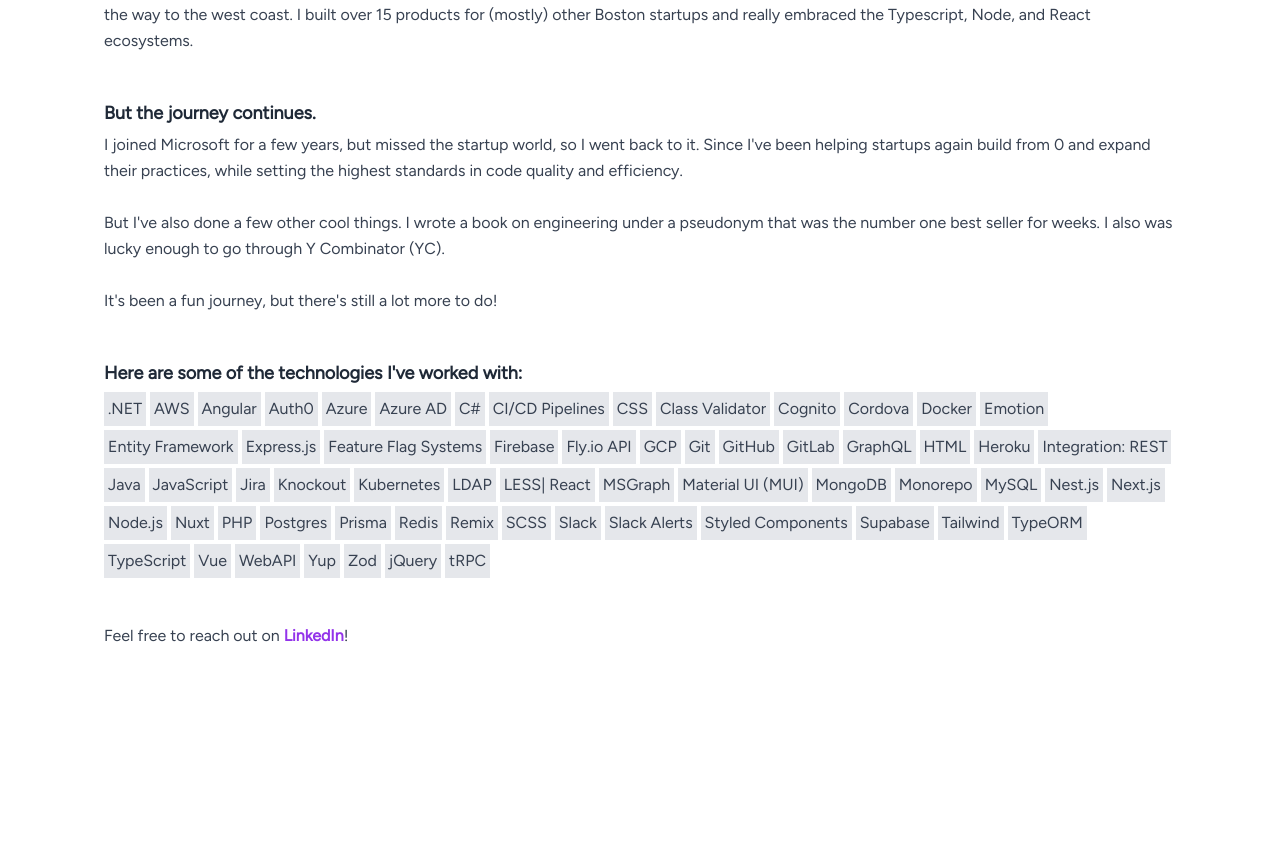
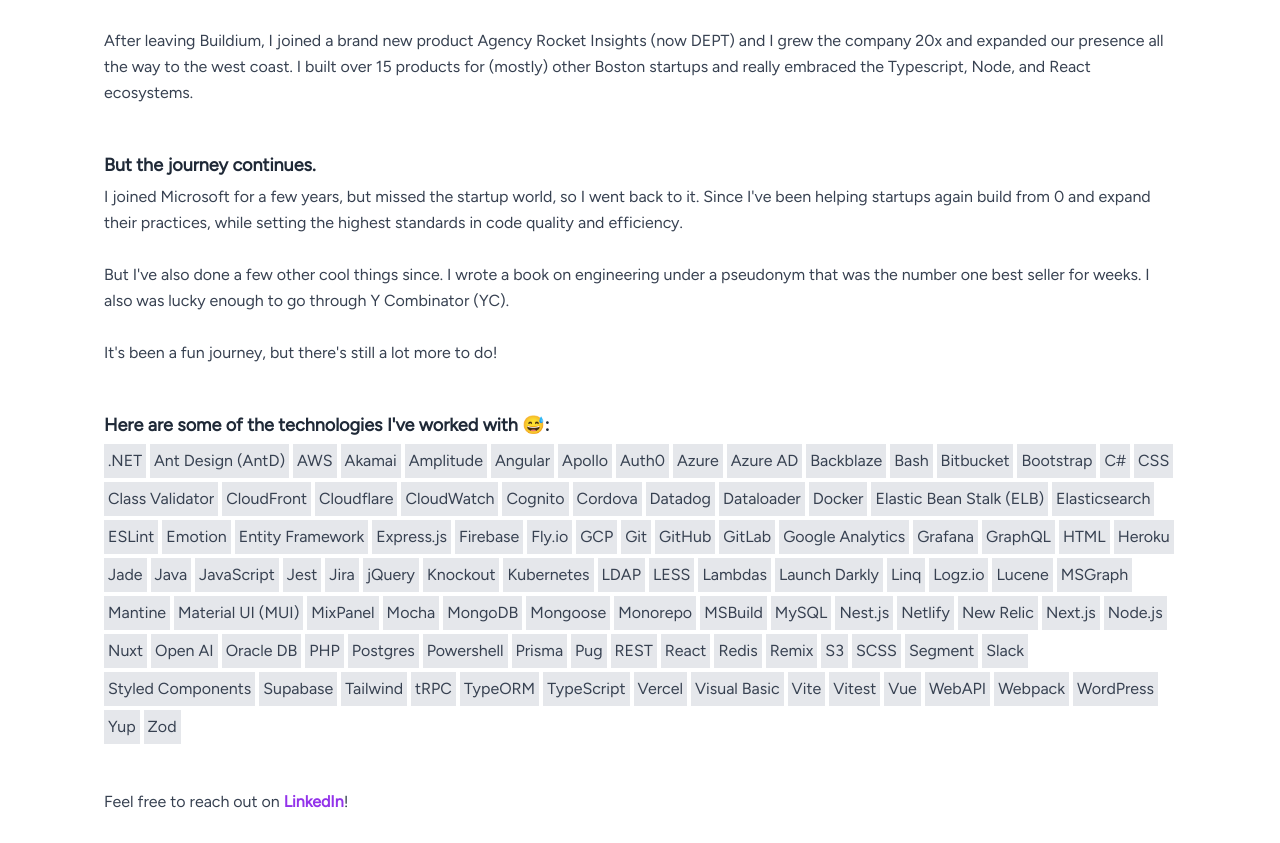
Before and after one commit to Doelfke/DavidOelfke, a Next.js app: page /about-me in a window 1280 px wide. Shown: the part 784-1627 px from the top of the page. Before the commit the page ends 1461 px from the top, so only its background shows below. Built offline with nearby package versions, Linux system fonts and the light colour scheme.

Commit message:
Mostly tweaks

```diff
--- a/src/components/tag/Tags.tsx
+++ b/src/components/tag/Tags.tsx
@@ -8,7 +8,7 @@ interface Props {
 export const Tags: React.FC<Props> = (props: Props) => {
   return (
     <div className={styles.tags}>
-      {props.tags.sort().map((tag) => {
+      {props.tags.map((tag) => {
         return <Tag tag={tag} key={tag} />;
       })}
     </div>
--- a/src/pages/about-me.tsx
+++ b/src/pages/about-me.tsx
@@ -4,68 +4,110 @@ import { Tags } from "@/components/tag/Tags";
 import styles from "./about-me.module.scss";
 
 const TECH = [
-  "TypeScript",
-  "JavaScript",
+  ".NET",
+  "Ant Design (AntD)",
+  "AWS",
+  "Akamai",
+  "Amplitude",
+  "Angular",
+  "Apollo",
+  "Auth0",
+  "Azure",
+  "Azure AD",
+  "Backblaze",
+  "Bash",
+  "Bitbucket",
+  "Bootstrap",
   "C#",
-  "Java",
-  "PHP",
-  "HTML",
   "CSS",
-  "SCSS",
-  "LESS| React",
-  "Remix",
-  "Next.js",
-  "Angular",
-  "Vue",
-  "Nuxt",
-  "Knockout",
-  "jQuery",
+  "Class Validator",
+  "CloudFront",
+  "Cloudflare",
+  "CloudWatch",
+  "Cognito",
   "Cordova",
-  "Styled Components",
+  "Datadog",
+  "Dataloader",
+  "Docker",
+  "Elastic Bean Stalk (ELB)",
+  "Elasticsearch",
+  "ESLint",
   "Emotion",
-  "Material UI (MUI)",
-  "Tailwind",
-  "Node.js",
+  "Entity Framework",
   "Express.js",
-  "Nest.js",
-  "Prisma",
-  "TypeORM",
-  "WebAPI",
-  ".NET",
-  "AWS",
-  "Azure",
+  "Firebase",
+  "Fly.io",
   "GCP",
-  "Heroku",
-  "Fly.io API",
-  "Integration: REST",
-  "GraphQL",
-  "tRPC",
-  "MSGraph",
-  "Entity Framework",
-  "Postgres",
-  "MySQL",
-  "Redis",
-  "MongoDB",
-  "Supabase",
-  "Firebase",
-  "Docker",
-  "Kubernetes",
-  "CI/CD Pipelines",
-  "Feature Flag Systems",
-  "Monorepo",
-  "Slack Alerts",
   "Git",
   "GitHub",
   "GitLab",
+  "Google Analytics",
+  "Grafana",
+  "GraphQL",
+  "HTML",
+  "Heroku",
+  "Jade",
+  "Java",
+  "JavaScript",
+  "Jest",
+  "Jira",
+  "jQuery",
+  "Knockout",
+  "Kubernetes",
+  "LDAP",
+  "LESS",
+  "Lambdas",
+  "Launch Darkly",
+  "Linq",
+  "Logz.io",
+  "Lucene",
+  "MSGraph",
+  "Mantine",
+  "Material UI (MUI)",
+  "MixPanel",
+  "Mocha",
+  "MongoDB",
+  "Mongoose",
+  "Monorepo",
+  "MSBuild",
+  "MySQL",
+  "Nest.js",
+  "Netlify",
+  "New Relic",
+  "Next.js",
+  "Node.js",
+  "Nuxt",
+  "Open AI",
+  "Oracle DB",
+  "PHP",
+  "Postgres",
+  "Powershell",
+  "Prisma",
+  "Pug",
+  "REST",
+  "React",
+  "Redis",
+  "Remix",
+  "S3",
+  "SCSS",
+  "Segment",
   "Slack",
-  "Jira",
+  "Styled Components",
+  "Supabase",
+  "Tailwind",
+  "tRPC",
+  "TypeORM",
+  "TypeScript",
+  "Vercel",
+  "Visual Basic",
+  "Vite",
+  "Vitest",
+  "Vue",
+  "WebAPI",
+  "Webpack",
+  "WordPress",
+  "Yup",
   "Zod",
-  "Class Validator",
-  "Yup",
-  "Auth0",
-  "Cognito",
-  "Azure AD",
-  "LDAP",
 ];
 
 export default function AboutMePage() {
@@ -76,14 +118,18 @@ export default function AboutMePage() {
         My father worked at Digital Equipment Corporation (DEC) and being
         somewhat-techy himself he taught me Basic when I was 5 years old. A few
         years later he brought home our second PC with a blazing fast Pentium 1
-        133mz CPU.
+        133mz CPU. I was tasked with installing a sound card.
         <br />
-        <br />I was tasked with installing a sound card. When I was 13 I asked
-        him how are web pages made? And he showed me I could right click and see
-        the source myself. From there on out I was obsessed with the web.
+        <br />
+        I may have got caught hacking a few times...
+        <br />
+        <br />
+        When I was 13 I asked him how are web pages made? And he showed me I
+        could right click and see the source myself. From there on out I was
+        obsessed with the web.
       </div>
 
-      <div className={styles.sectionTitle}>And I started my career early.</div>
+      <div className={styles.sectionTitle}>I started my career early too.</div>
       <div className={styles.sectionBody}>
         I started working in IT when I was 15 and by 16 I took over all of the
         responsibilities for the front end of a computer repair store, after
@@ -118,15 +164,17 @@ export default function AboutMePage() {
         went back to it. Since I've been helping startups again build from 0 and
         expand their practices, while setting the highest standards in code
         quality and efficiency.
-        <br /> <br /> But I've also done a few other cool things. I wrote a book
-        on engineering under a pseudonym that was the number one best seller for
+        <br /> <br />
+        But I've also done a few other cool things since. I wrote a book on
+        engineering under a pseudonym that was the number one best seller for
         weeks. I also was lucky enough to go through Y Combinator (YC).
         <br />
-        <br /> It's been a fun journey, but there's still a lot more to do!
+        <br />
+        It's been a fun journey, but there's still a lot more to do!
       </div>
 
       <div className={styles.sectionTitle} id="technologies">
-        Here are some of the technologies I've worked with:
+        Here are some of the technologies I've worked with 😅:
       </div>
       <div className={styles.sectionBody}>
         <Tags tags={TECH}></Tags>
--- a/src/pages/index.module.scss
+++ b/src/pages/index.module.scss
@@ -61,7 +61,7 @@
 }
 
 .techStack {
-    margin-top: 32px;
+    margin-top: 24px;
     @include md {
         margin-top: 64px;
     }
```
Also changed, not shown: 1 other file (tests, documents, lock files or other folders).
